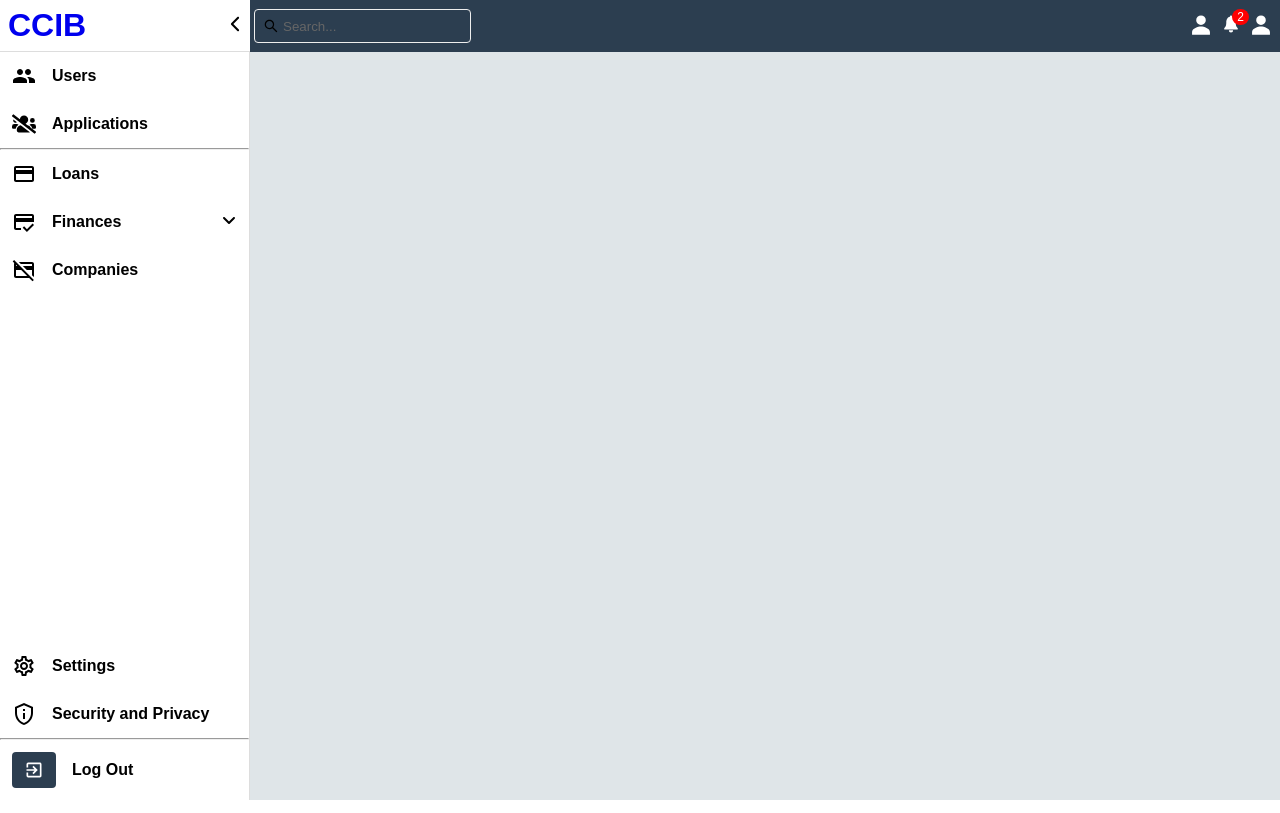
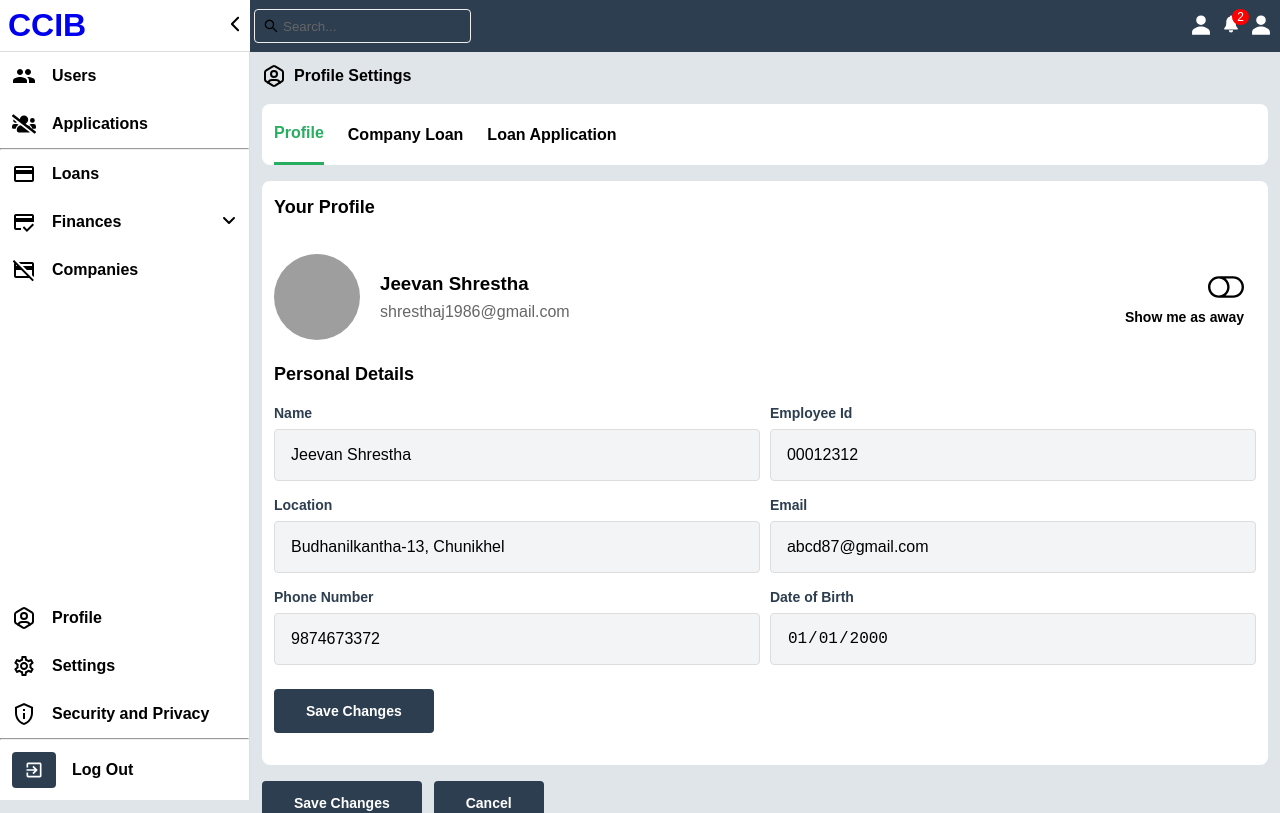
Before and after one commit to RahulRimal/ccib_front, a React (Create React App) app: page /profile in a window 1280 px wide. Shown: the top 813 px of the page. Built offline with nearby package versions, Linux system fonts and the light colour scheme; grey boxes are pictures that could not be loaded.

Commit message:
Added employee profile page

```diff
--- a/src/App.jsx
+++ b/src/App.jsx
@@ -14,6 +14,7 @@ import CompanyPage from "./pages/CompanyPage";
 import LoanApplicationPage from "./pages/LoanApplicatinPage";
 import LoansPage from "./pages/LoansPage";
 import Footer from "./components/Footer";
+import EmployeeProfile from "./pages/EmployeeProfile";
 
 export const DrawerWidthContext = React.createContext();
 export const drawerMinWidth = 50;
@@ -36,9 +37,9 @@ const App = () => {
     <ThemeProvider theme={themeMode === "light" ? theme.light : theme.dark}>
       <GlobalStyle />
       <DrawerWidthContext.Provider value={{ drawerWidth }}>
-        {!isLoggedIn ? (
+        {/* {!isLoggedIn ? (
           <SignIn />
-        ) : (
+        ) : ( */}
         <BrowserRouter>
           <AppBar
             drawerWidth={drawerWidth}
@@ -65,11 +66,12 @@ const App = () => {
               <Route path="/users/:id" exact element={<UserProfile />} />
               <Route path="/application" exact element={<LoanForm />} />
               <Route path="/loans" exact element={<LoansPage />} />
+              <Route path="/profile" exact element={<EmployeeProfile />} />
             </Routes>
           </div>
           <Footer />
         </BrowserRouter>
-        )}
+        {/* )} */}
       </DrawerWidthContext.Provider>
     </ThemeProvider>
   );
--- a/src/components/Drawer.jsx
+++ b/src/components/Drawer.jsx
@@ -15,6 +15,8 @@ import { IoMenu, IoPersonSharp } from "react-icons/io5";
 import { drawerMinWidth } from "../App";
 import { FaUsersSlash } from "react-icons/fa";
 import { FaAngleDown } from "react-icons/fa6";
+import { TbUserHexagon } from "react-icons/tb";
+
 import Divider from "./Divider";
 import Button from "./Button";
 import { useNavigate } from "react-router-dom";
@@ -79,6 +81,9 @@ const Drawer = ({ drawerWidth }) => {
       <ul style={{ padding: 0, margin: 0 }}>
         {drawerWidth === drawerMinWidth ? (
           <>
+            <ListItem
+              prefix={<TbUserHexagon onClick={() => navigate("/profile")} />}
+            />
             <ListItem prefix={<MdOutlineSettings />} />
             <ListItem prefix={<MdOutlinePrivacyTip />} />
             <Divider />
@@ -86,6 +91,11 @@ const Drawer = ({ drawerWidth }) => {
           </>
         ) : (
           <>
+            <ListItem
+              prefix={<TbUserHexagon />}
+              text="Profile"
+              onClick={() => navigate("/profile")}
+            />
             <ListItem prefix={<MdOutlineSettings />} text="Settings" />
             <ListItem
               prefix={<MdOutlinePrivacyTip />}
--- /dev/null
+++ b/src/components/Forms/ImageInput.jsx
@@ -0,0 +1,39 @@
+import React, { useState } from "react";
+import styled from "styled-components";
+
+const ImageInputWrapper = styled.div`
+  position: relative;
+  width: ${({ theme }) => theme.sizing.s86};
+  height: ${({ theme }) => theme.sizing.s86};
+  img {
+    height: 100%;
+    width: 100%;
+    border-radius: 50%;
+    object-fit: cover;
+  }
+  input {
+    cursor: pointer;
+    position: absolute;
+    left: 0;
+    right: 0;
+    top: 0;
+    bottom: 0;
+    opacity: 0;
+    border-radius: 50%;
+  }
+`;
+
+function ImageInput() {
+  const [image, setImage] = useState("https://picsum.photos/200");
+  return (
+    <ImageInputWrapper>
+      <img src={image} alt="" />
+      <input
+        type="file"
+        onChange={(e) => setImage(URL.createObjectURL(e.target.files[0]))}
+      />
+    </ImageInputWrapper>
+  );
+}
+
+export default ImageInput;
--- a/src/components/Forms/InputField.jsx
+++ b/src/components/Forms/InputField.jsx
@@ -1,13 +1,21 @@
-import React from 'react'
-import styled, { useTheme } from 'styled-components'
-
+import React from "react";
+import styled, { useTheme } from "styled-components";
 
 const FormGroup = styled.div`
+  p {
+    font-size: ${({ theme }) => theme.typography.fontSize.f14};
+    font-weight: ${({ theme }) => theme.typography.fontWeight.semiBold};
+    color: ${({ theme }) => theme.palette.primary.main};
+  }
+  & > div {
     display: flex;
     align-items: center;
     gap: ${({ theme }) => theme.spacing.s4};
-  margin:${({ theme }) => theme.spacing.s8} 0;
+    margin: ${({ theme }) => theme.spacing.s8} 0;
     position: relative;
+    width: 100%;
+    background-color: ${({ theme }) => theme.palette.background.default};
+  }
 
   label {
     position: absolute;
@@ -22,14 +30,14 @@ const FormGroup = styled.div`
     transition: opacity 0.3s ease;
     visibility: hidden;
     opacity: 0;
-
   }
 
   input {
     width: 100%;
     border: 1px solid ${({ theme }) => theme.palette.border.primary};
     height: ${({ theme }) => theme.sizing.s44};
-    padding: ${({ theme }) => theme.spacing.s8} ${({ theme }) => theme.spacing.s16};
+    padding: ${({ theme }) => theme.spacing.s8}
+      ${({ theme }) => theme.spacing.s16};
     box-sizing: border-box;
     border-radius: ${({ theme }) => theme.borderRadius.input};
     overflow: hidden;
@@ -39,7 +47,6 @@ const FormGroup = styled.div`
       &::placeholder {
         visibility: hidden;
       }
-
     }
   }
   input:focus + label {
@@ -58,16 +65,35 @@ position: absolute;
   right: ${({ theme }) => theme.spacing.s12};
 `;
 
-
-const InputField = ({ name, placeholder, type, label, required = true, editable = true, prefix, suffix, onClick, onPrefixClick, onSuffixClick, style }) => {
+const InputField = ({
+  title,
+  name,
+  value,
+  placeholder,
+  type,
+  label,
+  required = true,
+  editable = true,
+  prefix,
+  suffix,
+  onClick,
+  onPrefixClick,
+  onSuffixClick,
+  style,
+}) => {
   const theme = useTheme();
-  const textStyles = { ...style }
+  const textStyles = { ...style };
 
   return (
-    <FormGroup >
+    <FormGroup>
+      <p>{title}</p>
+      <div>
         {prefix && <Prefix onClick={onPrefixClick}>{prefix}</Prefix>}
         <input
-        style={{ ...(prefix && { paddingLeft: theme.spacing.s32 }), ...textStyles }}
+          style={{
+            ...(prefix && { paddingLeft: theme.spacing.s32 }),
+            ...textStyles,
+          }}
           name={name}
           type={type}
           className="form-control"
@@ -75,12 +101,23 @@ const InputField = ({ name, placeholder, type, label, required = true, editable
           required={required}
           readOnly={!editable && "readonly"}
           onClick={onClick}
+          value={value}
         />
-      {suffix && <Suffix onClick={onSuffixClick} style={{ cursor: `${onSuffixClick && 'pointer'}` }}>{suffix}</Suffix>}
+        {suffix && (
+          <Suffix
+            onClick={onSuffixClick}
+            style={{ cursor: `${onSuffixClick && "pointer"}` }}
+          >
+            {suffix}
+          </Suffix>
+        )}
 
-      <label htmlFor={name} style={{ textTransform: 'capitalize' }}>{label}</label>
+        <label htmlFor={name} style={{ textTransform: "capitalize" }}>
+          {label}
+        </label>
+      </div>
     </FormGroup>
-  )
-}
+  );
+};
 
-export default InputField
+export default InputField;
--- /dev/null
+++ b/src/pages/EmployeeProfile.jsx
@@ -0,0 +1,257 @@
+import styled, { useTheme } from "styled-components";
+import { useState } from "react";
+import { TbUserHexagon } from "react-icons/tb";
+import ImageInput from "../components/Forms/ImageInput";
+import { RxSwitch } from "react-icons/rx";
+import InputField from "../components/Forms/InputField";
+import Button from "../components/Button";
+
+const setting = [
+  {
+    id: 1,
+    title: "Profile",
+    class: "active",
+  },
+  {
+    id: 2,
+    title: "Company Loan",
+  },
+  {
+    id: 3,
+    title: "Loan Application",
+  },
+];
+
+const SectionWrapper = styled.div`
+  background-color: ${({ theme }) => theme.palette.background.default};
+  border-radius: ${({ theme }) => theme.borderRadius.container};
+  padding: 0 ${({ theme }) => theme.spacing.s12};
+  margin-bottom: ${({ theme }) => theme.spacing.s16};
+`;
+
+const ButtonWrapper = styled.button`
+  outline: none;
+  border: none;
+  cursor: pointer;
+  padding: ${({ theme }) => theme.spacing.s20} 0;
+  background-color: transparent;
+  font-size: ${({ theme }) => theme.typography.fontSize.f16};
+  font-weight: ${({ theme }) => theme.typography.fontWeight.semiBold};
+  &.active {
+    color: ${({ theme }) => theme.palette.success.main};
+    border-bottom: 3px solid ${({ theme }) => theme.palette.success.main};
+  }
+`;
+
+const SectionHeading = styled.p`
+  font-size: ${({ theme }) => theme.typography.fontSize.f18};
+  font-weight: ${({ theme }) => theme.typography.fontWeight.semiBold};
+  margin-bottom: ${({ theme }) => theme.spacing.s20};
+`;
+
+const FormInputField = styled.div`
+  display: flex;
+  width: 100%;
+  align-items: center;
+  column-gap: 1%;
+  row-gap: ${({ theme }) => theme.spacing.s8};
+  position: relative;
+  flex-wrap: wrap;
+  & > div {
+    min-width: 49%;
+    flex: 1;
+    input {
+      background-color: ${({ theme }) => theme.palette.background.dark};
+      height: ${({ theme }) => theme.sizing.s52};
+    }
+  }
+`;
+
+function EmployeeProfile() {
+  const [away, setAway] = useState(false);
+  const theme = useTheme();
+  return (
+    <div style={{ padding: theme.spacing.s12 }}>
+      <main>
+        <div
+          style={{
+            display: "flex",
+            alignItems: "center",
+            gap: theme.spacing.s8,
+            paddingBottom: theme.spacing.s16,
+          }}
+        >
+          <TbUserHexagon
+            className="icon"
+            style={{ height: theme.sizing.s24, width: theme.sizing.s24 }}
+          />
+          <strong>Profile Settings</strong>
+        </div>
+        <SectionWrapper style={{ display: "flex", gap: theme.spacing.s24 }}>
+          {setting.map((item, index) => (
+            <ButtonWrapper key={index} className={item.class}>
+              {item.title}
+            </ButtonWrapper>
+          ))}
+        </SectionWrapper>
+        <SectionWrapper
+          style={{ padding: `${theme.spacing.s16} ${theme.spacing.s12}` }}
+        >
+          <SectionHeading>Your Profile</SectionHeading>
+          <form
+            action=""
+            style={{ padding: `${theme.spacing.s16} ${theme.spacing.s0}` }}
+          >
+            <div
+              style={{
+                display: "flex",
+                alignItems: "center",
+                position: "relative",
+                gap: theme.spacing.s20,
+              }}
+            >
+              <ImageInput />
+              <div>
+                <h3 style={{ paddingBottom: theme.spacing.s8 }}>
+                  Jeevan Shrestha
+                </h3>
+                <p style={{ color: theme.palette.text.secondary }}>
+                  shresthaj1986@gmail.com
+                </p>
+              </div>
+              <div
+                style={{
+                  position: "absolute",
+                  right: theme.spacing.s12,
+                  textAlign: "right",
+                }}
+              >
+                {!away ? (
+                  <RxSwitch
+                    style={{
+                      height: theme.sizing.s36,
+                      width: theme.sizing.s36,
+                      cursor: "pointer",
+                      transform: "rotate(180deg)",
+                    }}
+                    onClick={() => setAway(true)}
+                  />
+                ) : (
+                  <RxSwitch
+                    style={{
+                      height: theme.sizing.s36,
+                      width: theme.sizing.s36,
+                      cursor: "pointer",
+                    }}
+                    onClick={() => setAway(false)}
+                  />
+                )}
+                <p
+                  style={{
+                    fontSize: theme.typography.fontSize.f14,
+                    fontWeight: theme.typography.fontWeight.semiBold,
+                  }}
+                >
+                  Show me as away
+                </p>
+              </div>
+            </div>
+            <SectionHeading style={{ marginTop: theme.spacing.s24 }}>
+              Personal Details
+            </SectionHeading>
+            <FormInputField>
+              <InputField
+                title={"Name"}
+                name={"firstName"}
+                type={"text"}
+                placeholder={"First Name"}
+                label={"First Name"}
+                required={true}
+                editable={false}
+                value={"Jeevan Shrestha"}
+              />
+              <InputField
+                title={"Employee Id"}
+                name={"empId"}
+                type={"number"}
+                placeholder={"Employee Id"}
+                label={"First Name"}
+                required={true}
+                editable={false}
+                value={"00012312"}
+              />
+              <InputField
+                title={"Location"}
+                name={"location"}
+                type={"text"}
+                placeholder={"location"}
+                label={"Location"}
+                required={true}
+                editable={false}
+                value={"Budhanilkantha-13, Chunikhel"}
+              />
+              <InputField
+                title={"Email"}
+                name={"email"}
+                type={"email"}
+                placeholder={"Email"}
+                label={"Email"}
+                required={true}
+                editable={false}
+                value={"abcd87@gmail.com"}
+              />
+
+              <InputField
+                title={"Phone Number"}
+                name={"pohone"}
+                type={"number"}
+                placeholder={"Phone Number"}
+                label={"Phone no."}
+                required={true}
+                editable={false}
+                value={"9874673372"}
+              />
+
+              <InputField
+                title={"Date of Birth"}
+                name={"dob"}
+                type={"date"}
+                placeholder={"Date of Birth"}
+                label={"DOB"}
+                required={true}
+                editable={false}
+                value={"2000-01-01"}
+              />
+            </FormInputField>
+            <Button
+              text={"Save Changes"}
+              style={{
+                height: theme.sizing.s44,
+                padding: `${theme.spacing.s0} ${theme.spacing.s32}`,
+                marginTop: theme.spacing.s16,
+              }}
+            />
+          </form>
+        </SectionWrapper>
+        <div style={{ display: "flex", gap: theme.spacing.s12 }}>
+          <Button
+            text={"Save Changes"}
+            style={{
+              height: theme.sizing.s44,
+              padding: `${theme.spacing.s0} ${theme.spacing.s32}`,
+            }}
+          />
+          <Button
+            text={"Cancel"}
+            style={{
+              height: theme.sizing.s44,
+              padding: `${theme.spacing.s0} ${theme.spacing.s32}`,
+            }}
+          />
+        </div>
+      </main>
+    </div>
+  );
+}
+
+export default EmployeeProfile;
```
Lines whose indentation alone changed are shown as unchanged.
